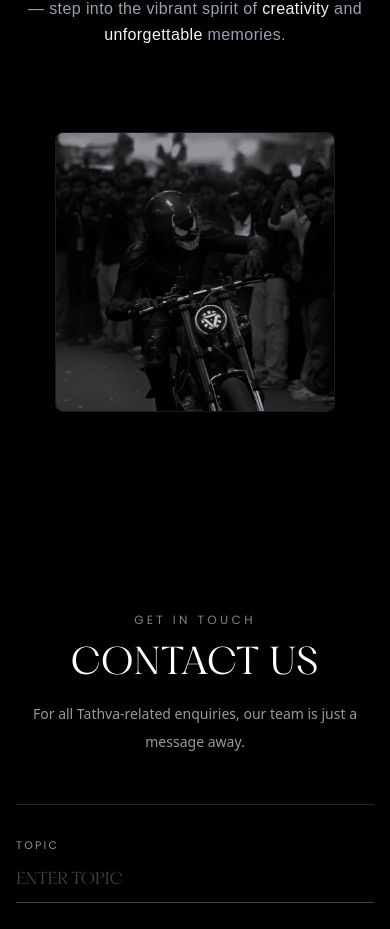
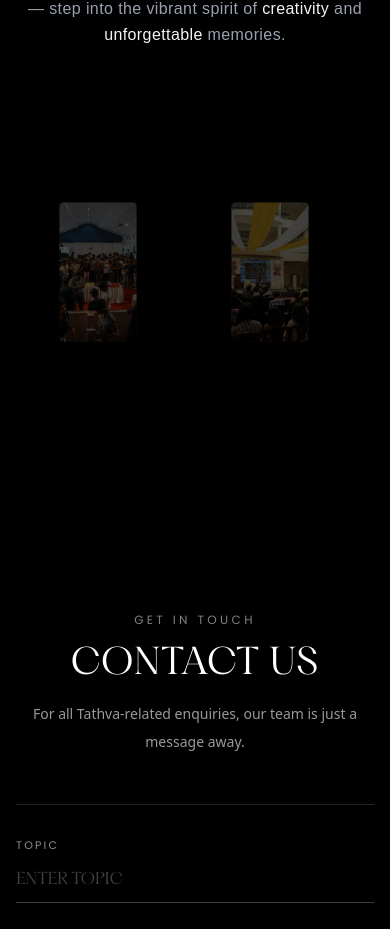
Before and after one commit to Tathva-26/temp, a Next.js app: page / in a window 390 px wide. Shown: the part 5998-6927 px from the top of the page. Built offline with nearby package versions, Linux system fonts and the light colour scheme; a web font is replaced by a local one.

Commit message:
fixed three pics in mobile view

```diff
--- a/src/components/Galleryv2.jsx
+++ b/src/components/Galleryv2.jsx
@@ -144,7 +144,6 @@ const Gallery = forwardRef((props, ref) => {
               style={{
                 width: "40vw",
                 maxWidth: "520px",
-                minWidth: "280px",
                 willChange: "transform",
               }}
             >
```
